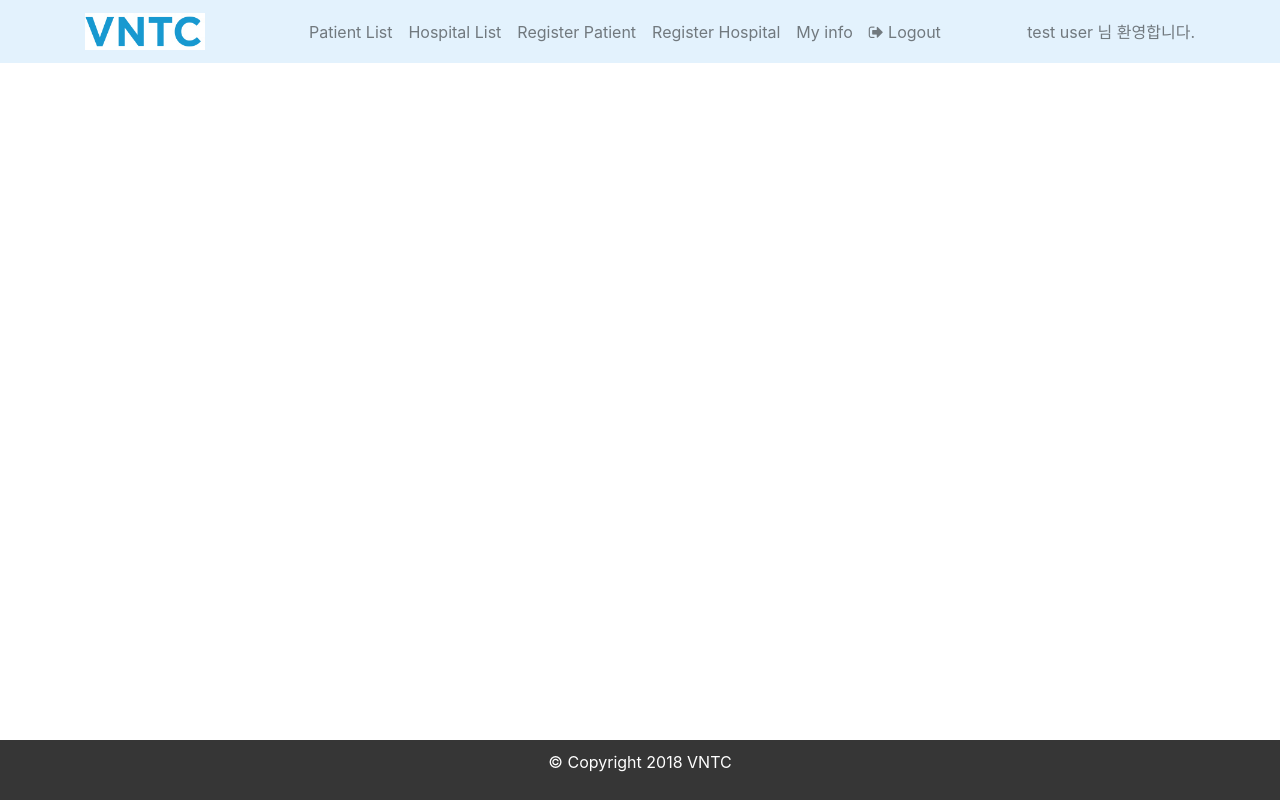
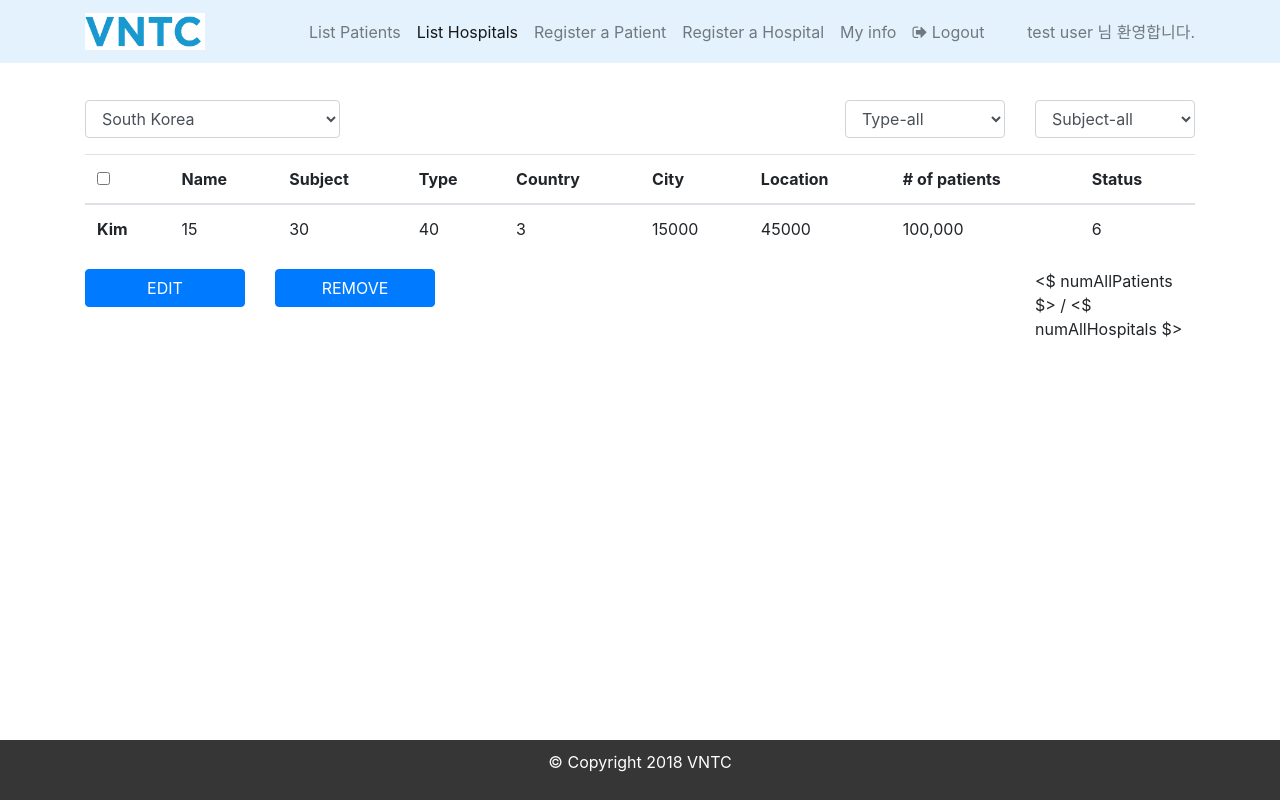
Before and after one commit to wjkim81/angular-app, an Angular app: page /list-hospitals in a window 1280 px wide. Before the commit this address led to /. Built offline with nearby package versions, Linux system fonts and the light colour scheme.

Commit message:
Add admin module

```diff
--- /dev/null
+++ b/src/app/admin/list-hoispitals/list-hoispitals.component.html
@@ -0,0 +1,76 @@
+<div class="container">
+  <div class="row form-group orderOption">
+    <div class="col-12 col-sm-12 col-md-3">
+      <select class="form-control">
+        <option value="">South Korea</option>
+      </select>
+    </div>
+    <div class="col-12 col-sm-6 offset-md-5 col-md-2">
+      <select class="form-control">
+        <option value="">Type-all</option>
+        <option value="">all</option>
+        <option value="MT">MT</option>
+        <option value="TL">TL</option>
+        <option value="DT">DT</option>
+      </select>
+    </div>
+    <div class="col-12 col-sm-6 col-md-2">
+      <select class="form-control">
+        <option value="">Subject-all</option>
+        <option value="">all</option>
+        <option value="1">mild</option>
+        <option value="2">moderate</option>
+        <option value="3">severe</option>
+      </select>
+    </div>
+  </div><!-- row Order Option -->
+
+  <div class="row listbox-area">
+    <div class="col-12">
+      <div class="table-responsive">
+        <table class="table table-stripped">
+          <thead class="thead-inverse">
+            <tr>
+              <th><input type="checkbox" name="chk_list_all" id="chk_list_all" onclick="javascript:check_all();"></th>
+              <th>Name</th>
+              <th>Subject</th>
+              <th>Type</th>
+              <th>Country</th>
+              <th>City</th>
+              <th>Location</th>
+              <th># of patients</th>
+              <th>Status</th>
+            </tr>
+          </thead>
+          <tbody>
+            <tr>
+              <th>Kim</th>
+              <td>15</td>
+              <td>30</td>
+              <td>40</td>
+              <td>3</td>
+              <td>15000</td>
+              <td>45000</td>
+              <td>100,000</td>
+              <td>6</td>
+            </tr>
+          </tbody>
+        </table>
+      </div>
+    </div>
+  </div>
+
+  <div class="row after-table-margin">
+    <div class="col-12 col-sm-6 col-md-2">
+      <a role="button" class="btn btn-primary btn-block" href="javascript:v_edit();">EDIT</a>
+    </div>
+    <div class="col-12 col-sm-6 col-md-2">
+      <a role="button" class="btn btn-primary btn-block" href="javascript:v_on();">REMOVE</a>
+    </div>
+    <div class="col-md">
+    </div>
+    <div class="col-12 col-sm-12 col-md-2 float-right">
+      <$ numAllPatients $> / <$ numAllHospitals $>
+    </div>
+  </div><!-- row table-edit -->
+</div><!-- container -->
--- /dev/null
+++ b/src/app/admin/list-hoispitals/list-hoispitals.component.ts
@@ -0,0 +1,15 @@
+import { Component, OnInit } from '@angular/core';
+
+@Component({
+  selector: 'app-list-hoispitals',
+  templateUrl: './list-hoispitals.component.html',
+  styleUrls: ['./list-hoispitals.component.scss']
+})
+export class ListHoispitalsComponent implements OnInit {
+
+  constructor() { }
+
+  ngOnInit() {
+  }
+
+}
--- a/src/app/app-routing/routes.ts
+++ b/src/app/app-routing/routes.ts
@@ -1,6 +1,7 @@
 import { Routes } from '@angular/router';
 
 import { AdminHomeComponent } from '../admin/admin-home/admin-home.component';
+import { ListHoispitalsComponent } from '../admin/list-hoispitals/list-hoispitals.component';
 import { RegisterHospitalComponent } from '../admin/register-hospital/register-hospital.component';
 
 /*
@@ -9,6 +10,7 @@ import { RegisterHospitalComponent } from '../admin/register-hospital/register-h
  */
 export const routes: Routes = [
   {path: 'admin', component: AdminHomeComponent},
+  {path: 'list-hospitals', component: ListHoispitalsComponent},
   {path: 'register-hospital', component: RegisterHospitalComponent},
   {path: '', redirectTo: '/admin', pathMatch: 'full'}
 ]
--- a/src/app/app.module.ts
+++ b/src/app/app.module.ts
@@ -14,7 +14,9 @@ import { AppComponent } from './app.component';
 import { NavbarComponent } from './navbar/navbar.component';
 import { FooterComponent } from './footer/footer.component';
 import { AdminHomeComponent } from './admin/admin-home/admin-home.component';
+import { ListHoispitalsComponent } from './admin/list-hoispitals/list-hoispitals.component';
 import { RegisterHospitalComponent } from './admin/register-hospital/register-hospital.component';
+
 
 @NgModule({
   declarations: [
@@ -22,7 +24,8 @@ import { RegisterHospitalComponent } from './admin/register-hospital/register-ho
     NavbarComponent,
     FooterComponent,
     AdminHomeComponent,
-    RegisterHospitalComponent
+    RegisterHospitalComponent,
+    ListHoispitalsComponent
   ],
   imports: [
     BrowserModule,
--- a/src/app/navbar/navbar.component.html
+++ b/src/app/navbar/navbar.component.html
@@ -10,10 +10,10 @@
 
     <div class="collapse navbar-collapse" [ngbCollapse]="navbarCollapsed" id="navbarContent">
       <ul class="navbar-nav mr-auto">
-        <li class="nav-item" [routerLinkActive]="['active']"><a class="nav-link" routerLink="/admin"> Patient List</a></li>
-        <li class="nav-item" [routerLinkActive]="['active']"><a class="nav-link" routerLink="#"> Hospital List</a></li>
-        <li class="nav-item" [routerLinkActive]="['active']"><a class="nav-link" routerLink="#"> Register Patient</a></li>
-        <li class="nav-item" [routerLinkActive]="['active']"><a class="nav-link" routerLink="/register-hospital"> Register Hospital</a></li>
+        <li class="nav-item" [routerLinkActive]="['active']"><a class="nav-link" routerLink="/admin"> List Patients</a></li>
+        <li class="nav-item" [routerLinkActive]="['active']"><a class="nav-link" routerLink="/list-hospitals"> List Hospitals</a></li>
+        <li class="nav-item" [routerLinkActive]="['active']"><a class="nav-link" routerLink="#"> Register a Patient</a></li>
+        <li class="nav-item" [routerLinkActive]="['active']"><a class="nav-link" routerLink="/register-hospital"> Register a Hospital</a></li>
         <li class="nav-item" [routerLinkActive]="['active']"><a class="nav-link" routerLink="#"> My info</a></li>
         <li class="nav-item" [routerLinkActive]="['active']"><a class="nav-link" routerLink="#"><span class="fa fa-sign-out"></span> Logout</a></li>
       </ul>
```
Also changed, not shown: src/app/admin/admin.module.ts (added, +10 -0 lines), src/app/admin/list-hoispitals/list-hoispitals.component.scss (added), 1 other file (tests, documents, lock files or other folders).
